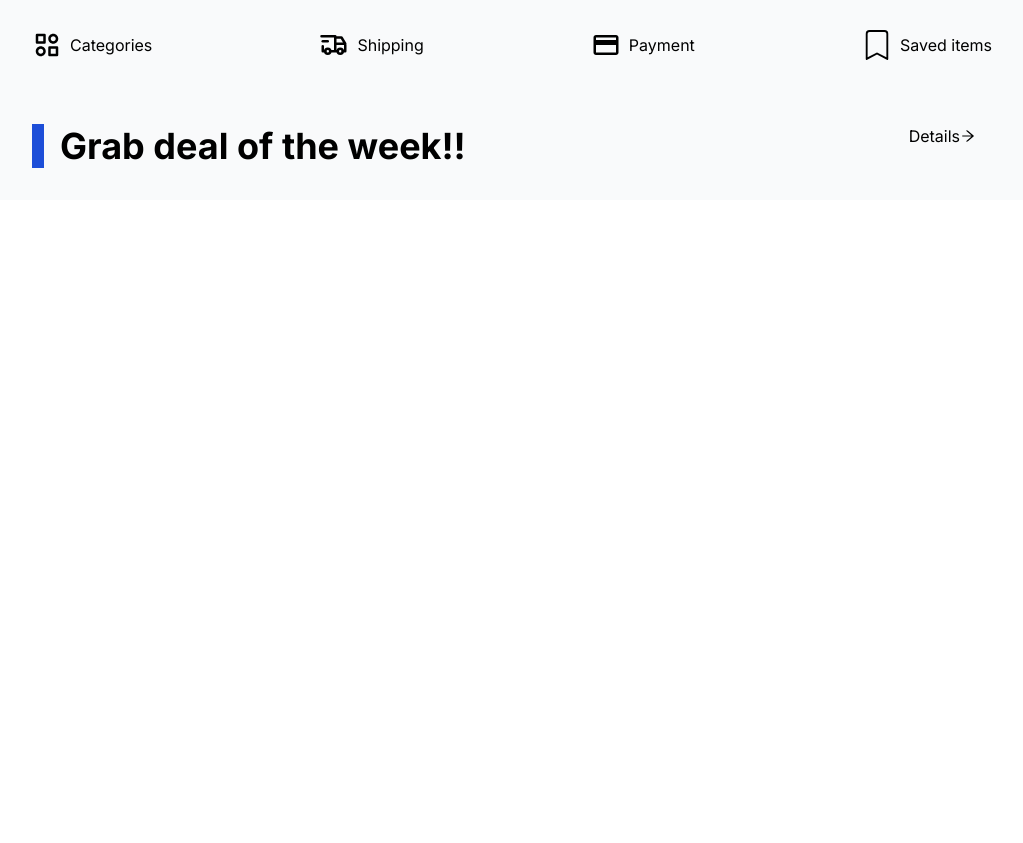
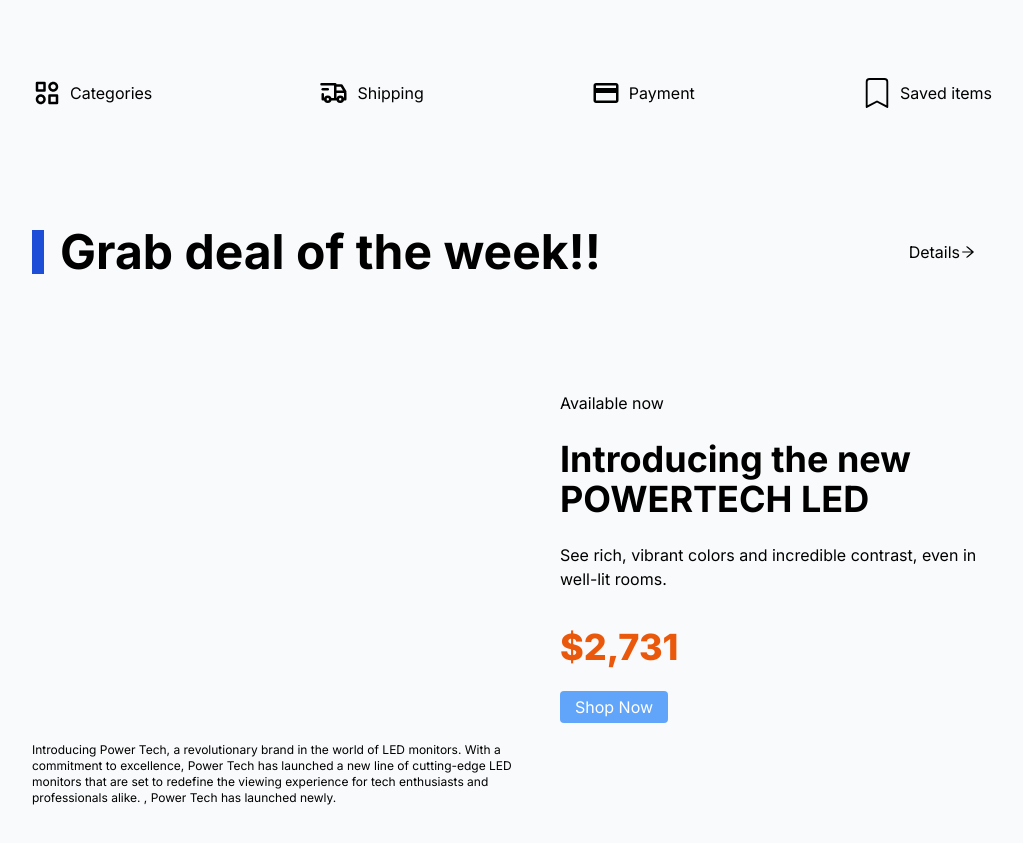
Before and after one commit to rakibulhasan933/power-tech-client, a Next.js app: page / in a window 1280 px wide. Shown: the part 793-1636 px from the top of the page, without its empty margins (128-1151 px from the left). Before the commit the page ends 993 px from the top, so only its background shows below. Built offline with nearby package versions, Linux system fonts and the light colour scheme.

Commit message:
[ADD] weekend

```diff
--- a/components/Steps/page.js
+++ b/components/Steps/page.js
@@ -5,7 +5,7 @@ import { MdPayment } from "react-icons/md";
 import { BsBookmark } from "react-icons/bs";
 function Steps() {
 	return (
-		<div className='py-8'>
+		<div className='py-20'>
 			<div className="flex justify-between ">
 				<div className="flex items-center ">
 					<BiCategoryAlt className='mr-2 text-3xl' />
--- a/components/Weekdeal/page.js
+++ b/components/Weekdeal/page.js
@@ -1,17 +1,43 @@
 "use client";
+import Image from 'next/image';
 import React from 'react'
 import { AiOutlineArrowRight } from "react-icons/ai";
-
+import monitor from "../assets/monitor.jpg";
 function WeekDeal() {
 	return (
-		<div className="flex justify-between py-8">
-			<div className="flex items-center ">
-				<div className="w-3 mr-4 bg-blue-700 h-11">
+		<div className="py-10">
+			<div className="flex items-center justify-between ">
+				<div className="flex items-center ">
+					<div className="w-3 mr-4 bg-blue-700 h-11">
+					</div>
+					<h2 className="text-5xl font-bold ">Grab deal of the week!!</h2>
 				</div>
-				<h2 className="text-4xl font-bold ">Grab deal of the week!!</h2>
+				<div className="">
+					<button className='flex items-center '>Details <AiOutlineArrowRight className='mr-4 ' /> </button>
+				</div>
 			</div>
-			<div className="">
-				<button className='flex items-center '>Details <AiOutlineArrowRight className='mr-4 ' /> </button>
+			<div className="flex flex-row pt-8">
+				<div className="basis-1/2">
+					<div className="flex flex-col">
+						<Image src={monitor} className="w-full transition-opacity rounded opacity-0 duration-[1s] mb-6"
+							onLoadingComplete={(image) => image.classList.remove("opacity-0")} alt='monitor mac' />
+						<p className="text-xs">
+							Introducing Power Tech, a revolutionary brand in the world of LED monitors. With a commitment to excellence, Power Tech has launched a new line of cutting-edge LED monitors that are set to redefine the viewing experience for tech enthusiasts and professionals alike. , Power Tech has launched  newly.
+						</p>
+					</div>
+				</div>
+				<div className="flex flex-col justify-center pl-12 basis-1/2">
+					<p className='mb-6 text-base font-normal '>Available now</p>
+					<h3 className='mb-6 text-4xl font-bold '>Introducing the new <br /> POWERTECH LED</h3>
+					<p className="text-base font-normal mb-9">
+						See rich, vibrant colors and incredible
+						contrast, even in well-lit rooms.
+					</p>
+					<h3 className="mb-6 text-4xl font-extrabold text-orange-600 ">
+						$2,731
+					</h3>
+					<button className='w-1/4 px-2 py-1 text-white bg-blue-400 rounded '>Shop Now</button>
+				</div>
 			</div>
 		</div>
 	)
```
Also changed, not shown: components/assets/monitor.jpg (added).
